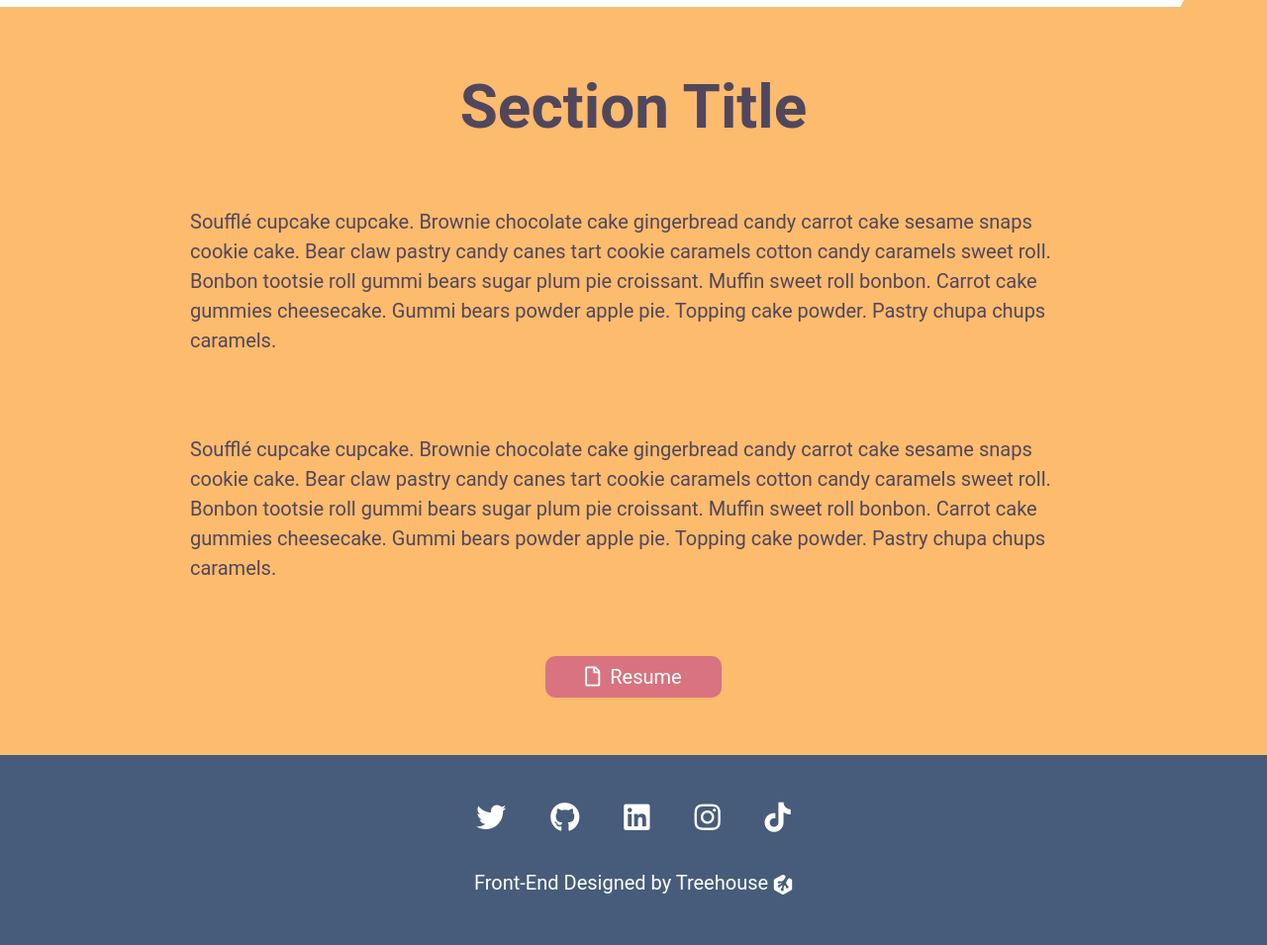
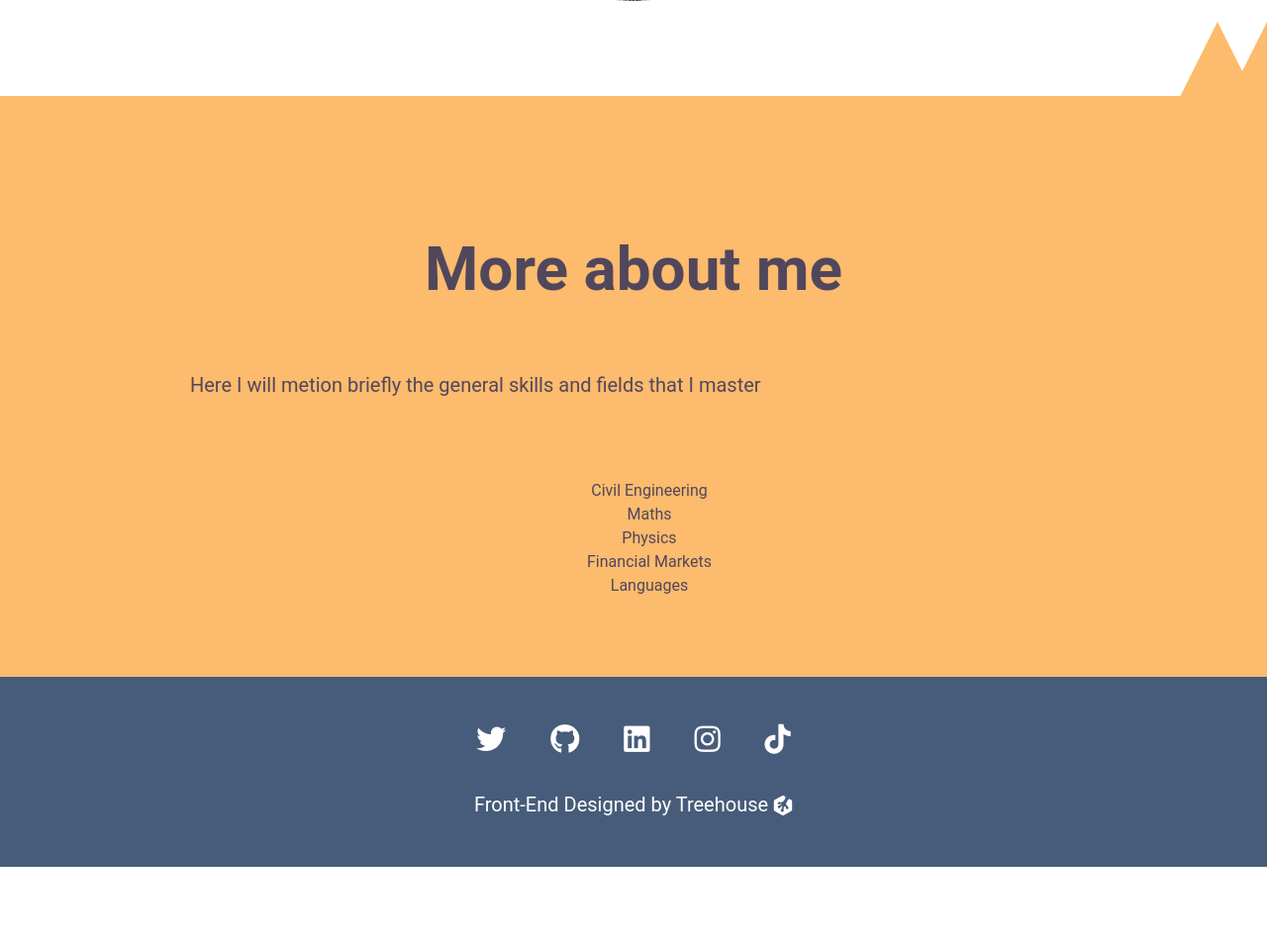
Before and after one commit to 3Grey6Jedi9/Python-Techdegree-Project-05, a Flask app: page /about in a window 1280 px wide; the page is wider, and only the part inside the window is pictured. Shown: the part 801-1756 px from the top of that part at 99% size. After the commit the page ends 1677 px from the top of that part, so only its background shows below. Run offline with Flask 2, Linux system fonts and the light colour scheme; data comes from the database, SQL or seed files in the repository.

Commit message:
Update about.html

```diff
--- a/Templates/about.html
+++ b/Templates/about.html
@@ -4,38 +4,28 @@
 
         <section class="header">
             <h1>Daniel Mula Tarancón</h1>
-            <p>Your current goal. (Job, freelance, etc)</p>
+            <p>My current goal... To be quite honest I have many goals but if only stick wiht coding...<br>
+            I want to adquire great skills as developer and learn as much as possible of everything in order<br>
+            to be a great ethical hacker. It sounds very ambicius but I am like that. Once I find something
+            I like, I want to become the best.<br> I love maths and mastering python is a great weapon.</p>
             <!--I would suggest choosing a different picture here.-->
             <!--Like maybe a hobby photo-->
-            <img src="https://cdn.pixabay.com/photo/2020/09/04/12/32/kayak-5543935_1280.jpg" alt="Headshot of myself">
+            <img src="{{ url_for('static', filename='Images/maths.jpeg') }}" alt="Headshot of myself">
         </section>
         <section id="about-page">
             <div id="triangle7"></div>
             <div id="triangle8"></div>
-            <h2>Section Title</h2>
+            <h2><br>More about me</h2>
             <p>
-                Soufflé cupcake cupcake.
-                Brownie chocolate cake gingerbread candy carrot cake sesame snaps cookie cake.
-                Bear claw pastry candy canes tart cookie caramels cotton candy caramels sweet roll.
-                Bonbon tootsie roll gummi bears sugar plum pie croissant.
-                Muffin sweet roll bonbon.
-                Carrot cake gummies cheesecake.
-                Gummi bears powder apple pie.
-                Topping cake powder.
-                Pastry chupa chups caramels.
+              Here I will metion briefly the general skills and fields that I master
             </p>
-            <p>
-                Soufflé cupcake cupcake.
-                Brownie chocolate cake gingerbread candy carrot cake sesame snaps cookie cake.
-                Bear claw pastry candy canes tart cookie caramels cotton candy caramels sweet roll.
-                Bonbon tootsie roll gummi bears sugar plum pie croissant.
-                Muffin sweet roll bonbon.
-                Carrot cake gummies cheesecake.
-                Gummi bears powder apple pie.
-                Topping cake powder.
-                Pastry chupa chups caramels.
-            </p>
-            <a href="#"><i class="far fa-file"></i>Resume</a>
+            <ul>
+                <il>Civil Engineering</il><br>
+                <il>Maths</il><br>
+                <il>Physics</il><br>
+                <il>Financial Markets</il><br>
+                <il>Languages</il>
+            </ul>
         </section>
         <section class="footer">
             <div class="socials">
```
